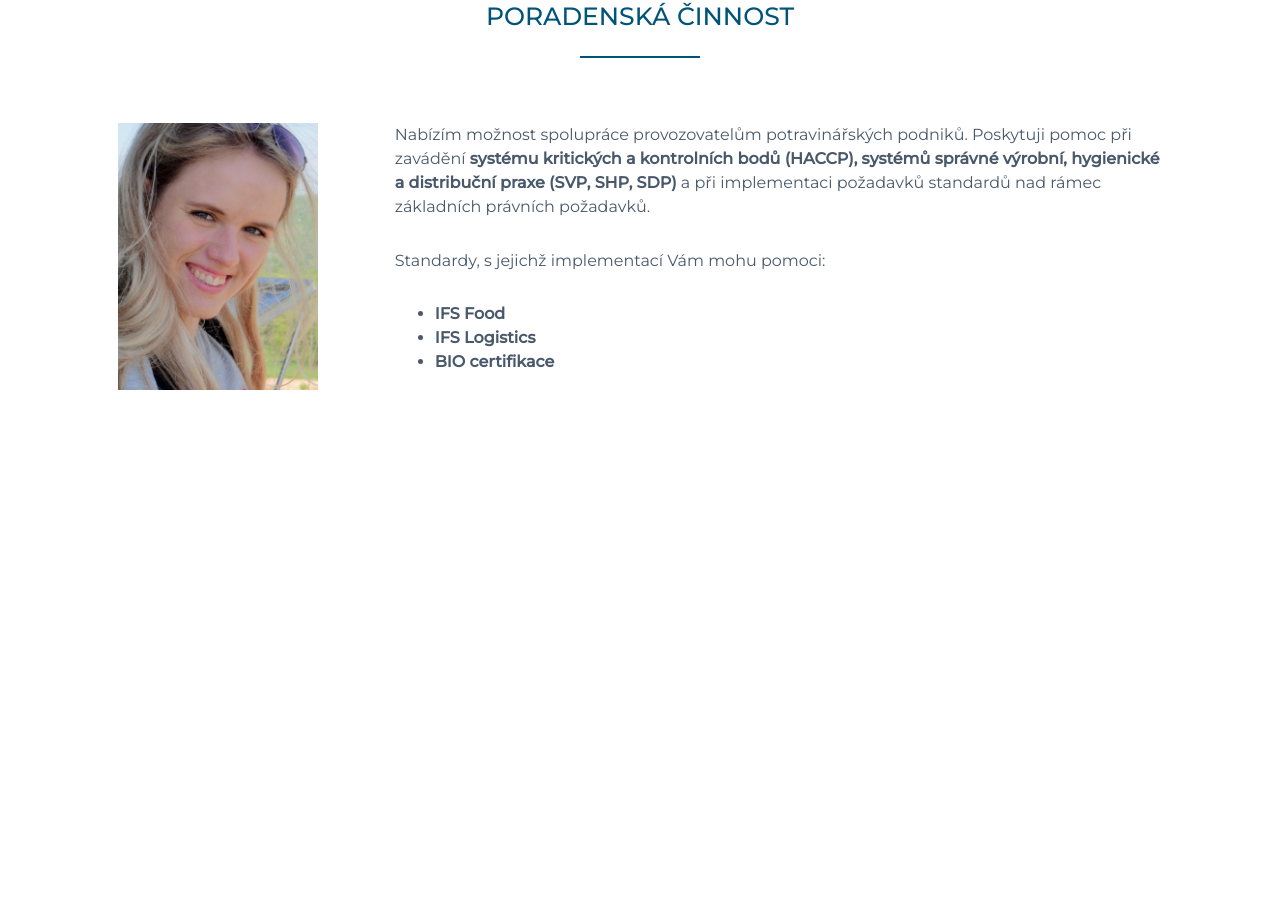
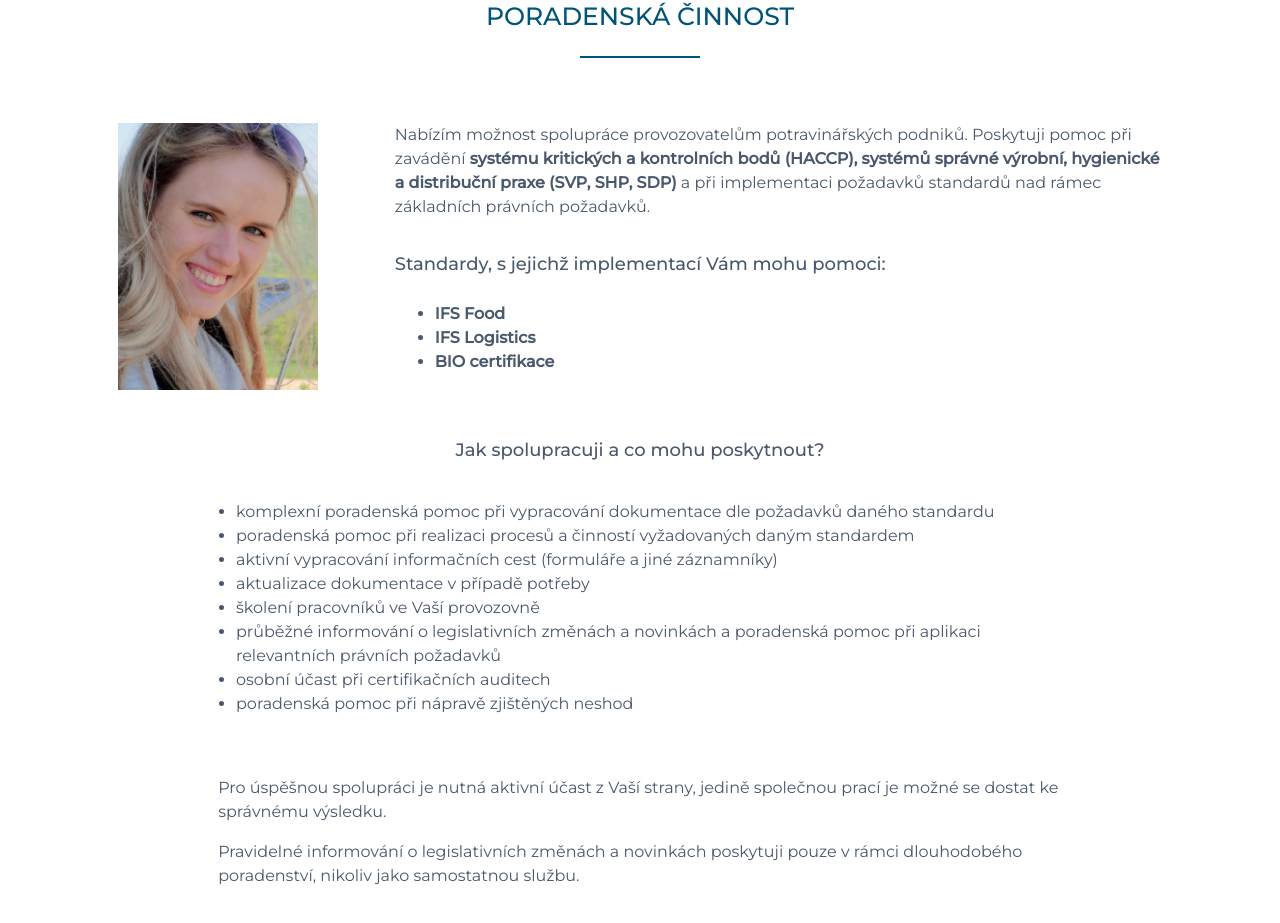
Before and after one commit to LucieSt/matouskova-poradenstvi, a Vue app: page / in a window 1280 px wide. Shown: the part 179-1102 px from the top of the page. Before the commit the page ends 800 px from the top, so only its background shows below. Built offline with nearby package versions, Linux system fonts and the light colour scheme.

Commit message:
homepage finished

```diff
--- a/src/assets/sass/_app.scss
+++ b/src/assets/sass/_app.scss
@@ -14,6 +14,14 @@
         }
     }
 
+    h2 {
+        font-size: 18px;
+
+        @media screen and (max-width: 760px) {
+            font-size: 18px;
+        }
+    }
+
     .underline {
         height: 1px;
         border-bottom: 2px solid $headline-blue;
--- a/src/assets/sass/views/_container.scss
+++ b/src/assets/sass/views/_container.scss
@@ -8,4 +8,7 @@
 }
 .content {
     padding-top: 40px;
+    @media screen and (max-width: 760px) {
+        padding-top: 10px;
+    }
 }
--- a/src/assets/sass/views/_home.scss
+++ b/src/assets/sass/views/_home.scss
@@ -12,6 +12,10 @@
         display: flex;
         flex-wrap: wrap;
         justify-content: space-around;
+        margin-bottom: 20px;
+        @media screen and (min-width: 830px) {
+            margin-bottom: 50px;
+        }
     }
 
     .intro-text {
@@ -24,9 +28,52 @@
             padding-left: 10px;
             width: 70%;
         }
+        h2 {
+            @media screen and (max-width: 829px) {
+                text-align: center;
+                padding-bottom: 20px;
+            }
+        }
+        p {
+            @media screen and (max-width: 829px) {
+                margin-bottom: 30px;
+            }
+        }
+    }
+
+    ul {
+        @media screen and (max-width: 829px) {
+            padding-left: 15px;
+        }
     }
 
     .intro-ul {
         font-weight: bold;
     }
+
+    .coop-ul {
+        @media screen and (min-width: 830px) {
+            width: 80%;
+            margin: auto;
+        }
+    }
+
+    .coop {
+        padding-bottom: 30px;
+        @media screen and (min-width: 830px) {
+            padding-bottom: 60px;
+        }
+
+        h2 {
+            text-align: center;
+            padding-bottom: 30px;
+        }
+    }
+
+    .advice {
+        @media screen and (min-width: 830px) {
+            width: 76%;
+            margin: auto;
+        }
+    }
 }
--- a/src/views/Home.vue
+++ b/src/views/Home.vue
@@ -12,15 +12,37 @@
             <b>systému kritických a kontrolních bodů (HACCP), systémů správné výrobní, hygienické a distribuční
               praxe (SVP, SHP, SDP)</b> a při implementaci požadavků standardů nad rámec základních právních požadavků.
           </p>
-          <p>
-            Standardy, s jejichž implementací Vám mohu pomoci:
-          </p>
+          <h2>Standardy, s jejichž implementací Vám mohu pomoci:</h2>
           <ul class="intro-ul">
             <li>IFS Food</li>
             <li>IFS Logistics</li>
             <li>BIO certifikace</li>
           </ul>
         </div>
+      </section>
+      <section class="coop">
+        <h2>Jak spolupracuji a co mohu poskytnout?</h2>
+        <ul class="coop-ul">
+          <li>komplexní poradenská pomoc při vypracování dokumentace dle požadavků daného standardu</li>
+          <li>poradenská pomoc při realizaci procesů a činností vyžadovaných daným standardem</li>
+          <li>aktivní vypracování informačních cest (formuláře a jiné záznamníky)</li>
+          <li>aktualizace dokumentace v případě potřeby</li>
+          <li>školení pracovníků ve Vaší provozovně</li>
+          <li>průběžné informování o legislativních změnách a novinkách a  poradenská pomoc při aplikaci
+             relevantních právních požadavků</li>
+          <li>osobní účast při certifikačních auditech</li>
+          <li>poradenská pomoc při nápravě zjištěných neshod</li>
+        </ul>
+      </section>
+      <section class="advice">
+        <p>
+          Pro úspěšnou spolupráci je nutná aktivní účast z Vaší strany, jedině společnou prací je možné se dostat ke
+           správnému výsledku.
+        </p>
+        <p>
+          Pravidelné informování o legislativních změnách a novinkách poskytuji pouze v rámci dlouhodobého poradenství,
+           nikoliv jako samostatnou službu.
+        </p>
       </section>
     </div>
   </div>
```
